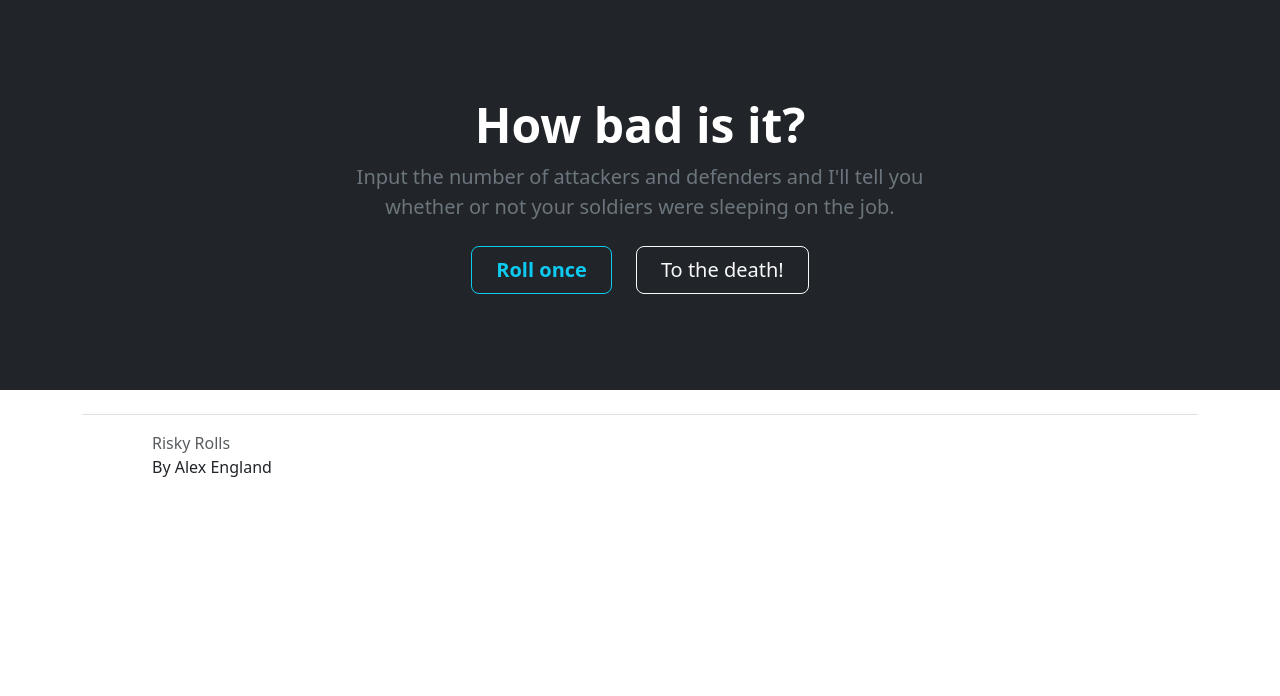
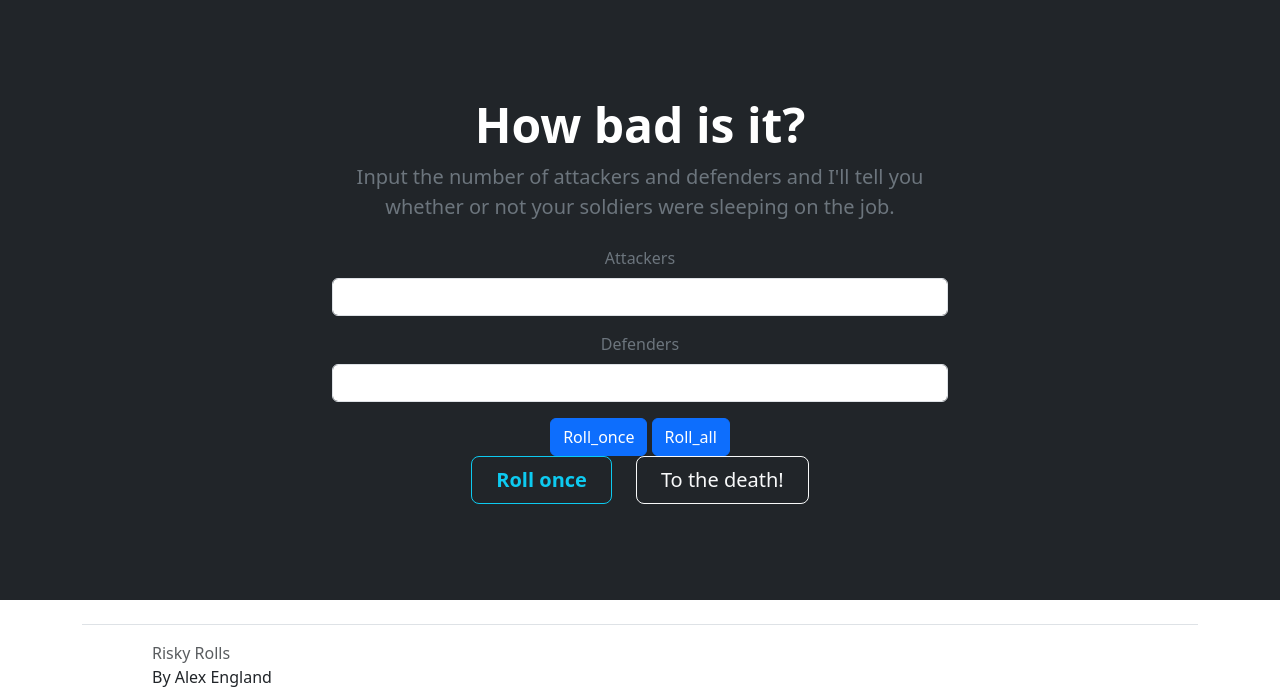
Before and after one commit to meatsack-sudo/Risky-Rolls, a Flask app: page / in a window 1280 px wide. Shown: the part 56-752 px from the top of the page. Run offline with Flask 3, Linux system fonts and the light colour scheme; some libraries are stand-ins or nearby versions.

Commit message:
Added form to main page.

```diff
--- a/main.py
+++ b/main.py
@@ -2,15 +2,27 @@ import math
 from flask import Flask, render_template
 from flask_bootstrap import Bootstrap5
 from flask_wtf import FlaskForm
-from wtforms import StringField, SubmitField, SelectField
+from wtforms import StringField, SubmitField, SelectField, IntegerField
 from wtforms.validators import DataRequired
 
 app = Flask(__name__)
+app.config['SECRET_KEY'] = '8BYkEfBA6O6donzWlSihBXox7C0sKR6b'
 bootstrap = Bootstrap5(app)
 
-@app.route("/")
+class RiskRolls(FlaskForm):
+    attackers = IntegerField('Attackers', validators=[DataRequired()])
+    defenders = IntegerField('Defenders', validators=[DataRequired()])
+    roll_once = SubmitField('Roll_once')
+    roll_all = SubmitField('Roll_all')
+
+@app.route("/", methods=["GET", "POST"])
 def home():
-    return render_template("index.html")
+    form = RiskRolls()
+    attackers = form.attackers.data
+    defenders = form.defenders.data
+    if form.validate_on_submit():
+        pass
+    return render_template("index.html", form=form)
 
 if __name__ == '__main__':
     app.run(debug=True)
--- a/templates/index.html
+++ b/templates/index.html
@@ -12,6 +12,8 @@
               <h1 class="display-5 fw-bold text-white">How bad is it?</h1>
               <div class="col-lg-6 mx-auto">
                 <p class="fs-5 mb-4">Input the number of attackers and defenders and I'll tell you whether or not your soldiers were sleeping on the job.</p>
+                {% from 'bootstrap5/form.html' import render_form %}
+                {{ render_form(form)}}
                 <div class="d-grid gap-2 d-sm-flex justify-content-sm-center">
                   <button type="button" class="btn btn-outline-info btn-lg px-4 me-sm-3 fw-bold">Roll once</button>
                   <button type="button" class="btn btn-outline-light btn-lg px-4">To the death!</button>
```
